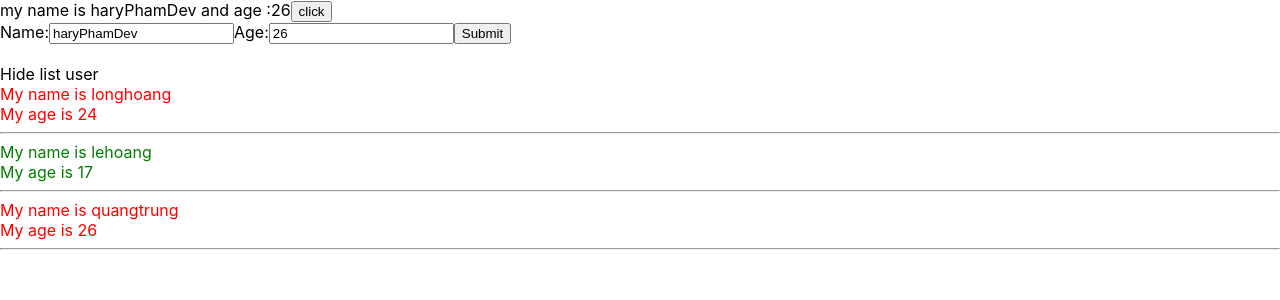
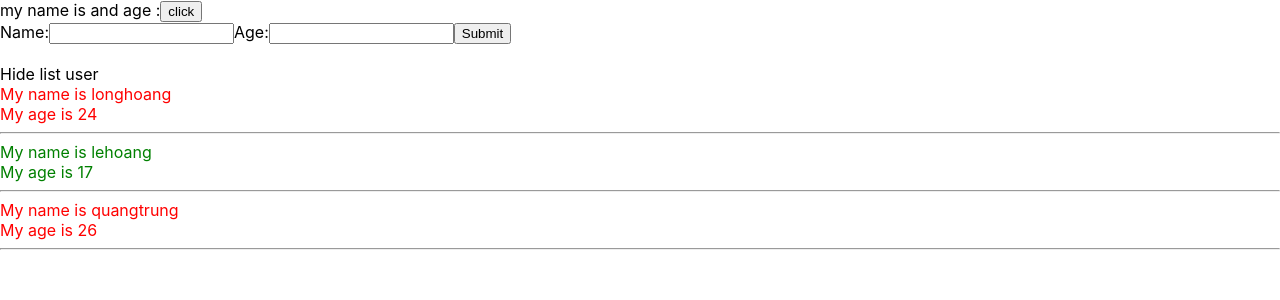
Before and after one commit to 31181024369/reactjs-Ultimate-begin, a React (Create React App) app: page / in a window 1280 px wide. Shown: the top 300 px of the page. Built offline with nearby package versions, Linux system fonts and the light colour scheme.

Commit message:
chuong2-bai26-1-3-2025

```diff
--- a/src/components/UserInfor.js
+++ b/src/components/AddUserInfor.js
@@ -1,9 +1,9 @@
 import React from "react";
-class UserInfor extends React.Component{
+class AddUserInfor extends React.Component{
     state={
-        name:'haryPhamDev',
-        address:'hoidanit',
-        age:26
+        name:'',
+        address:'',
+        age:''
     }
     handleClick=(event)=>{
         console.log("function click");
@@ -20,6 +20,11 @@ class UserInfor extends React.Component{
     handleOnSubmit=(event)=>{
         event.preventDefault();
         console.log(this.state);
+        this.props.handleAddNewUser({
+            id:Math.floor((Math.random()*100)+1)+'-ramdom',
+            name:this.state.name,
+            age:this.state.age
+        });
     };
     handleOnChangeAge=(event)=>{
         this.setState({
@@ -43,4 +48,4 @@ class UserInfor extends React.Component{
     }
 
 }
-export default UserInfor
+export default AddUserInfor
--- a/src/components/MyComponent.js
+++ b/src/components/MyComponent.js
@@ -1,5 +1,5 @@
 import React from "react";
-import UserInfor from "./UserInfor";
+import AddUserInfor from "./AddUserInfor";
 import DisplayInfor from "./DisplayInfor";
 class MyComponent extends React.Component{
     state={
@@ -9,10 +9,16 @@ class MyComponent extends React.Component{
             {id:3,name:"quangtrung",age:26}
         ]
     }
+    handleAddNewUser=(userObject)=>{
+        console.log("data",userObject);
+        this.setState({
+            listUsers:[userObject,...this.state.listUsers]
+        });
+    }
     render(){
         return (
             <div>
-              <UserInfor></UserInfor>
+              <AddUserInfor handleAddNewUser={this.handleAddNewUser}></AddUserInfor>
               <br></br>
               <DisplayInfor  listUsers={this.state.listUsers}></DisplayInfor>
             </div>
```
